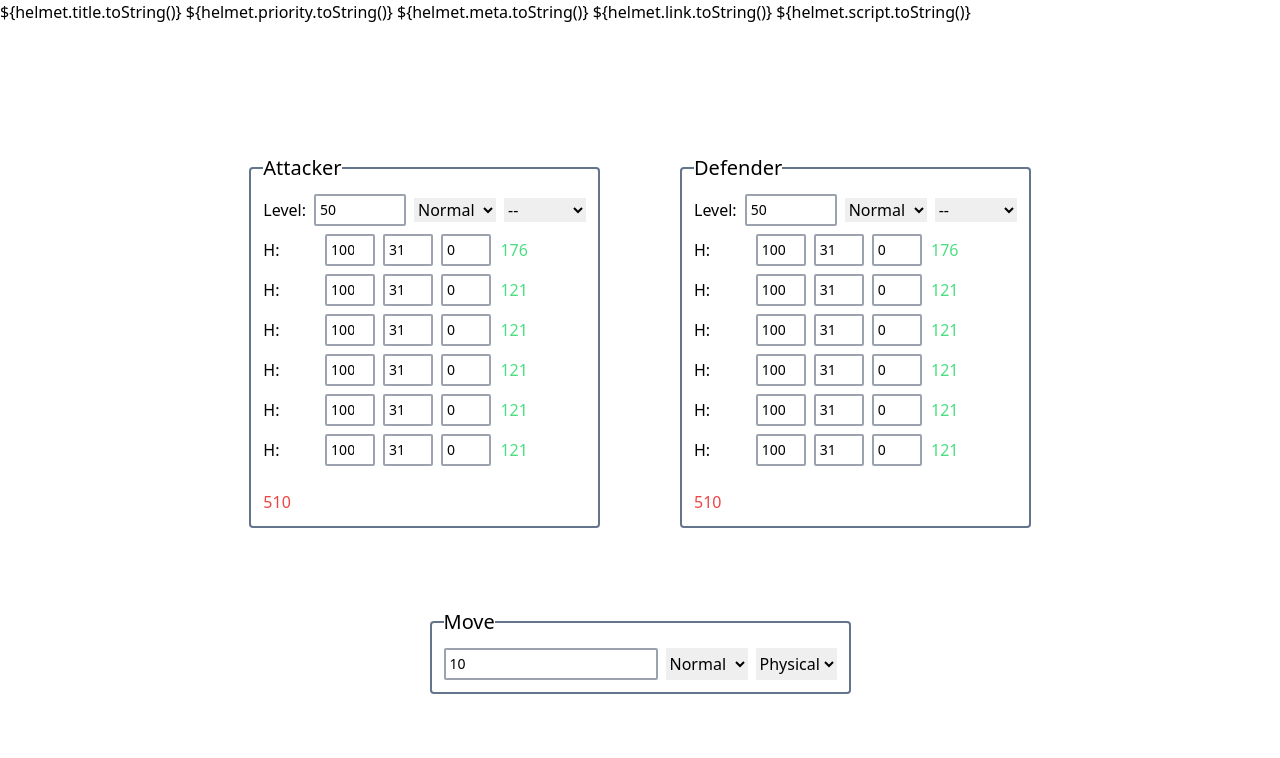
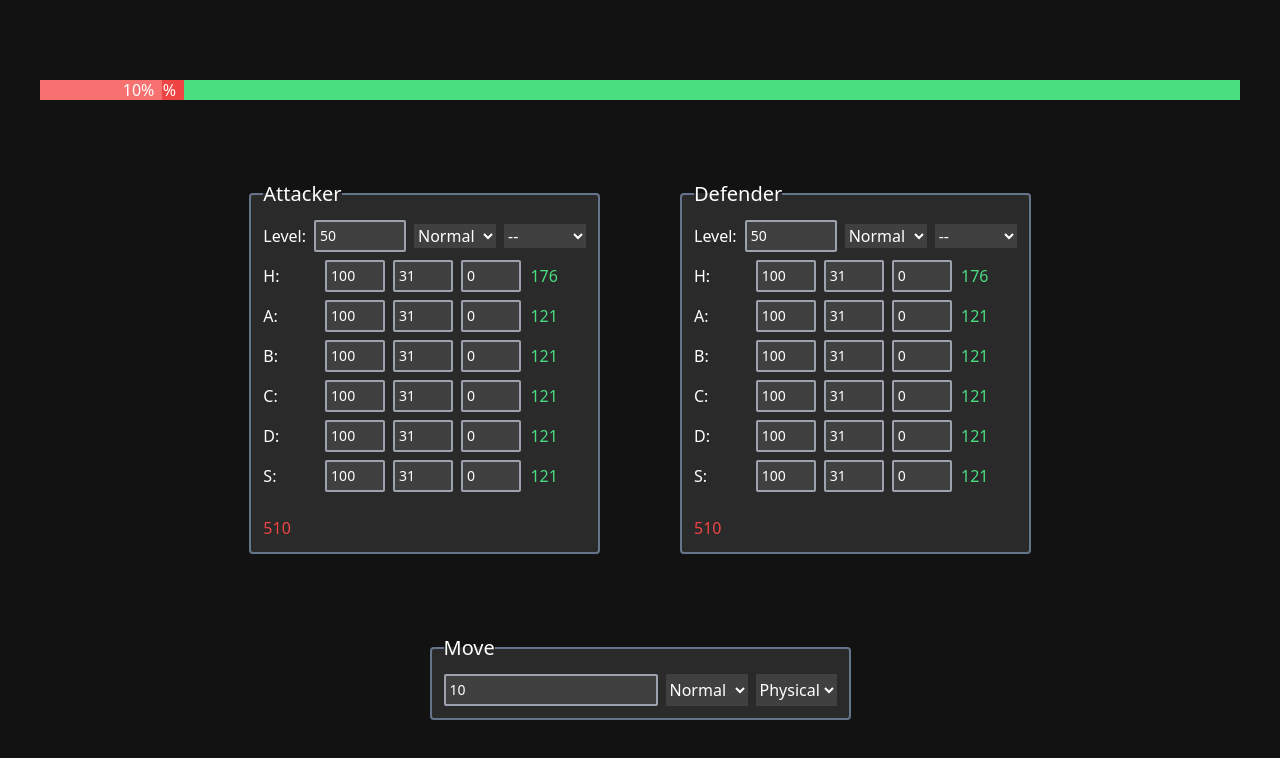
Before and after one commit to ckaznable/pokemon-dmg-calc, a React (Vite) app: page / in a window 1280 px wide. Shown: the top 758 px of the page. Built offline with nearby package versions, Linux system fonts and the light colour scheme.

Commit message:
feat(style): improve style

```diff
--- a/index.html
+++ b/index.html
@@ -4,11 +4,6 @@
     <meta charset="UTF-8" />
     <link rel="icon" type="image/svg+xml" href="/vite.svg" />
     <meta name="viewport" content="width=device-width, initial-scale=1.0" />
-    ${helmet.title.toString()}
-    ${helmet.priority.toString()}
-    ${helmet.meta.toString()}
-    ${helmet.link.toString()}
-    ${helmet.script.toString()}
   </head>
   <body>
     <div id="root"></div>
--- a/src/App.tsx
+++ b/src/App.tsx
@@ -4,19 +4,27 @@ import MoveBox from "./components/MoveBox"
 import StatusBox from "./components/StatusBox"
 import usePMStatus from "./hooks/usePMStatus"
 import useMove from "./hooks/useMove"
+import { calcDamage } from "./util"
 
 function App() {
   const { t } = useTranslation()
   const { attacker, defender, ...pms } = usePMStatus()
   const move = useMove()
 
+  const dmg = calcDamage(attacker, defender, move)
+
   return (<>
     <Helmet>
       <title>{ t("app_name") }</title>
     </Helmet>
 
-    <div className="container h-screen flex items-center justify-center mx-auto flex-col gap-20">
-      <div className="flex flex-row flex-wrap gap-20">
+    <div className="container h-screen flex items-center justify-center px-10 mx-auto flex-col gap-20 py-8 overflow-auto">
+      <div className="bg-green-400 w-[100%] h-[20px] relative">
+        <div className="bg-red-500 h-[100%] text-white font-xl flex items-center justify-end pr-2" style={{width: `${dmg > 100 ? 100 : dmg}%`}}>{ dmg }%</div>
+        <div className="bg-red-400 h-[100%] text-white font-xl flex items-center justify-end pr-2 absolute left-0 top-0 bottom-0" style={{ width: `${dmg * 0.85 > 100 ? 100 : dmg * 0.85}%` }}>{ Math.round(dmg * 0.85) }%</div>
+      </div>
+
+      <div className="flex flex-row flex-wrap justify-center items-center gap-20">
         <StatusBox
           title={t("title_attacker")}
           status={attacker}
--- a/src/components/StatusBox.tsx
+++ b/src/components/StatusBox.tsx
@@ -78,7 +78,7 @@ function StatusBox(props: Props) {
           <TypeSelect value={props.status.types[1]} onChange={onChangeType(1)} default={defaultType} />
         </div>
 
-        {statusKeyList.map(k => <StatusInput key={k} hp={k == "H"} title="H:" value={getInputDef(k)} onChangeSS={onChangeSS(k)} onChangeIV={onChangeIV(k)} onChangeBP={onChangeBP(k)} level={props.status.lv} />)}
+        {statusKeyList.map(k => <StatusInput key={k} hp={k == "H"} title={`${k}:`} value={getInputDef(k)} onChangeSS={onChangeSS(k)} onChangeIV={onChangeIV(k)} onChangeBP={onChangeBP(k)} level={props.status.lv} />)}
         <div className="mt-4 text-red-500">{remain}</div>
       </div>
     </fieldset>
--- a/src/components/StatusInput.tsx
+++ b/src/components/StatusInput.tsx
@@ -53,7 +53,7 @@ function StatusInput(props: Props) {
   }
 
   const inputStyle: CSSProperties = {
-    maxWidth: `50px`
+    maxWidth: `60px`
   }
 
   return (
--- a/src/components/TypeSelect.tsx
+++ b/src/components/TypeSelect.tsx
@@ -20,7 +20,7 @@ function TypeSelect(props: Props) {
   }
 
   return <select onChange={onChange} value={props.value}>
-    {"default" in props ? <option value={props.default?.type}>{ props.default?.name || "" }</option> : <></>}
+    {"default" in props && props.default ? <option value={props.default?.type}>{ props.default?.name || "" }</option> : <></>}
     {getTypeList().map(obj => (<option key={obj.type} value={obj.type}>{ obj.name }</option>))}
   </select>
 }
--- a/src/index.css
+++ b/src/index.css
@@ -8,10 +8,26 @@
   }
 }
 
+body {
+  background: #121212;
+}
+
+fieldset {
+  @apply bg-white bg-opacity-10 text-white
+}
+
 .status-input-wrap {
   @apply flex flex-row gap-2 items-center
 }
 
 input {
-  @apply border-gray-400 rounded-sm border-2 p-1 text-sm
+  @apply border-gray-400 rounded-sm border-2 p-1 text-sm text-white bg-opacity-10 bg-white
 }
+
+select {
+  @apply text-white bg-opacity-10 bg-white
+}
+
+option {
+  @apply text-white bg-[#121212] bg-opacity-80
+}
```
